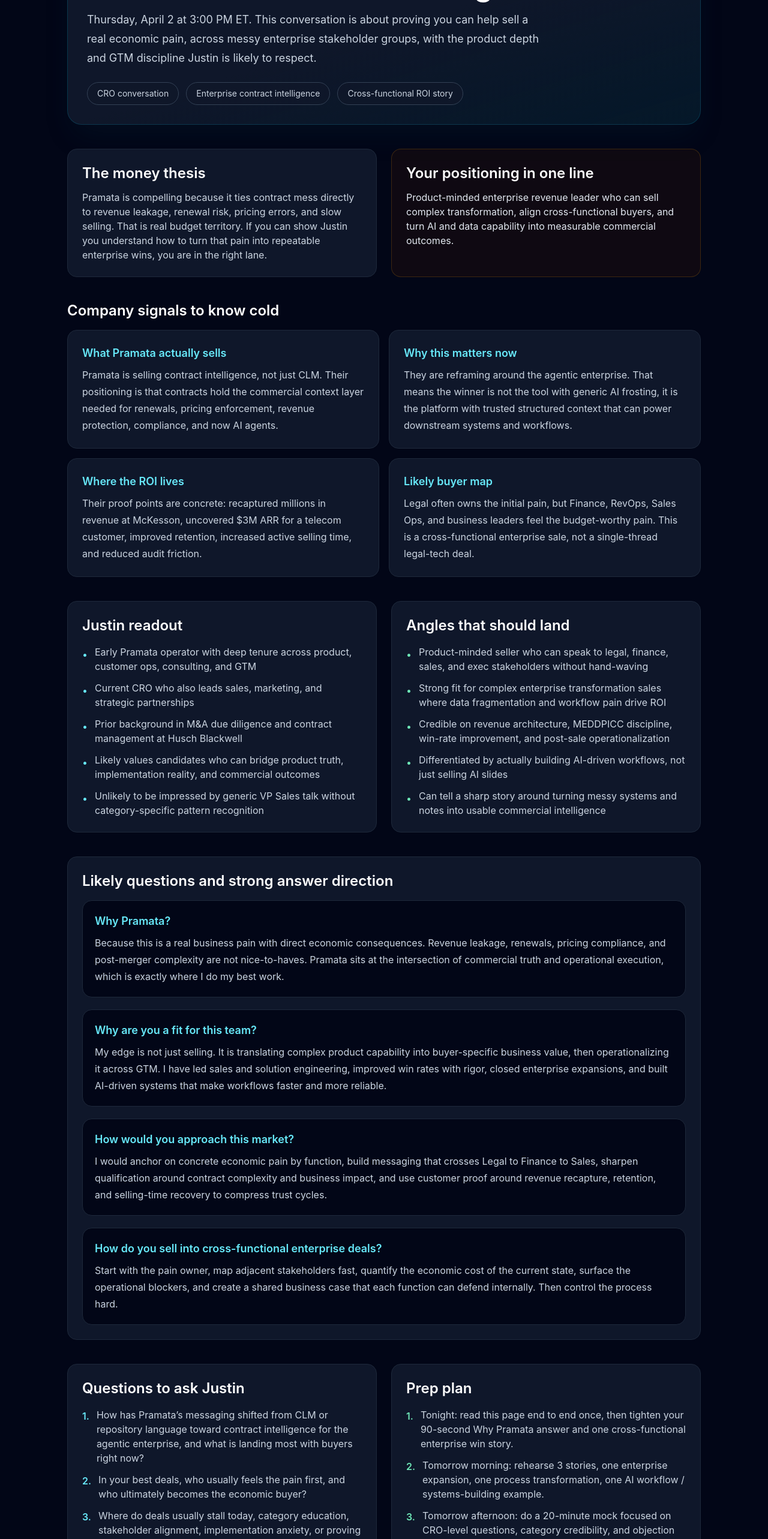
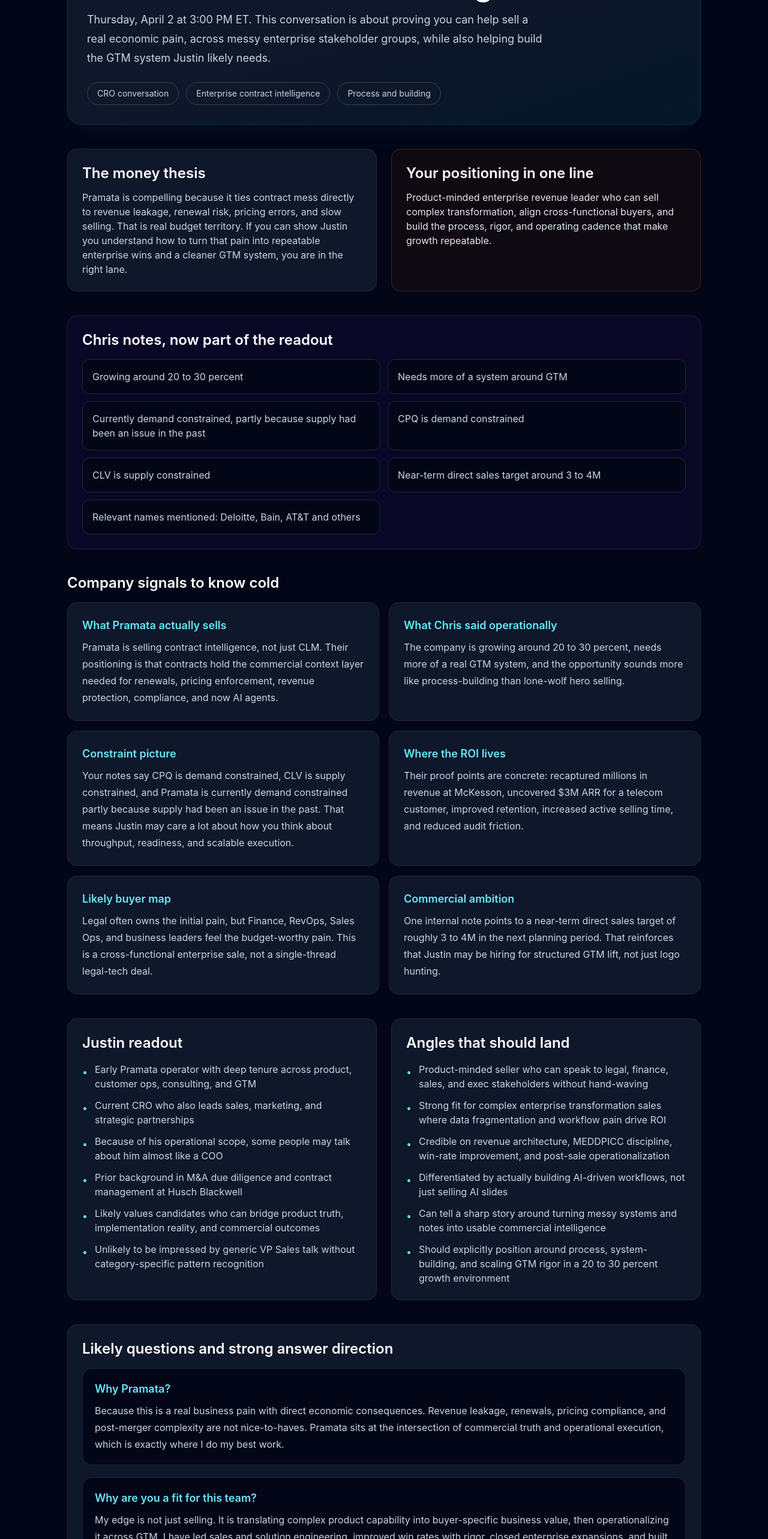
Before and after one commit to JE-MM-754/work-tools, a Next.js app: page /interview/pramata-justin-2026-04-02 in a window 1280 px wide. Shown: the part 160-2726 px from the top of the page at 60% size. Built offline with nearby package versions, Linux system fonts and the light colour scheme.

Commit message:
Refine Pramata prep with Chris call notes

```diff
--- a/src/app/interview/pramata-justin-2026-04-02/page.tsx
+++ b/src/app/interview/pramata-justin-2026-04-02/page.tsx
@@ -11,8 +11,12 @@
     body: 'Pramata is selling contract intelligence, not just CLM. Their positioning is that contracts hold the commercial context layer needed for renewals, pricing enforcement, revenue protection, compliance, and now AI agents.',
   },
   {
-    title: 'Why this matters now',
-    body: 'They are reframing around the agentic enterprise. That means the winner is not the tool with generic AI frosting, it is the platform with trusted structured context that can power downstream systems and workflows.',
+    title: 'What Chris said operationally',
+    body: 'The company is growing around 20 to 30 percent, needs more of a real GTM system, and the opportunity sounds more like process-building than lone-wolf hero selling.',
+  },
+  {
+    title: 'Constraint picture',
+    body: 'Your notes say CPQ is demand constrained, CLV is supply constrained, and Pramata is currently demand constrained partly because supply had been an issue in the past. That means Justin may care a lot about how you think about throughput, readiness, and scalable execution.',
   },
   {
     title: 'Where the ROI lives',
@@ -22,11 +26,16 @@
     title: 'Likely buyer map',
     body: 'Legal often owns the initial pain, but Finance, RevOps, Sales Ops, and business leaders feel the budget-worthy pain. This is a cross-functional enterprise sale, not a single-thread legal-tech deal.',
   },
+  {
+    title: 'Commercial ambition',
+    body: 'One internal note points to a near-term direct sales target of roughly 3 to 4M in the next planning period. That reinforces that Justin may be hiring for structured GTM lift, not just logo hunting.',
+  },
 ];
 
 const justinSignals = [
   'Early Pramata operator with deep tenure across product, customer ops, consulting, and GTM',
   'Current CRO who also leads sales, marketing, and strategic partnerships',
+  'Because of his operational scope, some people may talk about him almost like a COO',
   'Prior background in M&A due diligence and contract management at Husch Blackwell',
   'Likely values candidates who can bridge product truth, implementation reality, and commercial outcomes',
   'Unlikely to be impressed by generic VP Sales talk without category-specific pattern recognition',
@@ -38,6 +47,7 @@
   'Credible on revenue architecture, MEDDPICC discipline, win-rate improvement, and post-sale operationalization',
   'Differentiated by actually building AI-driven workflows, not just selling AI slides',
   'Can tell a sharp story around turning messy systems and notes into usable commercial intelligence',
+  'Should explicitly position around process, system-building, and scaling GTM rigor in a 20 to 30 percent growth environment',
 ];
 
 const likelyQuestions = [
@@ -57,20 +67,25 @@
     q: 'How do you sell into cross-functional enterprise deals?',
     a: 'Start with the pain owner, map adjacent stakeholders fast, quantify the economic cost of the current state, surface the operational blockers, and create a shared business case that each function can defend internally. Then control the process hard.',
   },
+  {
+    q: 'How would you help build more GTM system here?',
+    a: 'I would look at the full chain, messaging, qualification, stage discipline, handoffs, implementation readiness, and expansion motion. If the business has had supply-side friction and is now demand constrained, then the answer is not only more top of funnel. It is building a cleaner system that converts and scales without breaking downstream.',
+  },
 ];
 
 const questionsToAsk = [
   'How has Pramata’s messaging shifted from CLM or repository language toward contract intelligence for the agentic enterprise, and what is landing most with buyers right now?',
-  'In your best deals, who usually feels the pain first, and who ultimately becomes the economic buyer?',
-  'Where do deals usually stall today, category education, stakeholder alignment, implementation anxiety, or proving measurable ROI?',
-  'What separates your highest-performing reps or leaders at Pramata from the ones who struggle?',
+  'When you say the business needs more GTM systemization, where is the biggest gap today, pipeline creation, qualification, deal control, implementation handoff, or expansion?',
+  'How do you currently think about the balance between demand constraints and supply constraints across the business?',
+  'What does the 3 to 4M direct sales target actually require to become repeatable, more coverage, better process, tighter ICP, stronger partnerships, or something else?',
+  'How do Deloitte, Bain, AT&T, and similar logos factor into the go-to-market story today, proof points, partnerships, target accounts, or category credibility?',
   'If I joined and we looked back in 6 months, what specific outcomes would make you say this was a strong hire?',
 ];
 
 const prepPlan = [
   'Tonight: read this page end to end once, then tighten your 90-second Why Pramata answer and one cross-functional enterprise win story.',
   'Tomorrow morning: rehearse 3 stories, one enterprise expansion, one process transformation, one AI workflow / systems-building example.',
-  'Tomorrow afternoon: do a 20-minute mock focused on CRO-level questions, category credibility, and objection handling.',
+  'Tomorrow afternoon: do a 20-minute mock focused on CRO-level questions, category credibility, GTM system-building, and objection handling.',
   'Thursday morning: review the red flags, your questions for Justin, and the closing statement you want to leave him with.',
   'Right before the call: skim only the cheat sheet section, not the whole site. Show up sharp, not overloaded.',
 ];
@@ -80,7 +95,18 @@
   'Do not over-index on AI buzzwords without tying them to contract data, workflow, and measurable business outcomes.',
   'Do not make this sound like a legal-only category. The money case is broader than Legal.',
   'Do not ramble on your background. Keep the narrative tight and commercial.',
+  'Do not miss the process angle. Your notes suggest this role is about building systems, not just closing your own bag.',
   'Do not leave without asking how he defines success for the role and what the real bottlenecks are today.',
+];
+
+const internalNotes = [
+  'Growing around 20 to 30 percent',
+  'Needs more of a system around GTM',
+  'Currently demand constrained, partly because supply had been an issue in the past',
+  'CPQ is demand constrained',
+  'CLV is supply constrained',
+  'Near-term direct sales target around 3 to 4M',
+  'Relevant names mentioned: Deloitte, Bain, AT&T and others',
 ];
 
 export default function PramataJustinInterviewPrepPage() {
@@ -92,12 +118,12 @@
           <h1 className="text-4xl font-bold tracking-tight text-white md:text-5xl">Pramata x Justin Schweisberger</h1>
           <p className="mt-4 max-w-3xl text-lg leading-8 text-slate-300">
             Thursday, April 2 at 3:00 PM ET. This conversation is about proving you can help sell a real economic pain,
-            across messy enterprise stakeholder groups, with the product depth and GTM discipline Justin is likely to respect.
+            across messy enterprise stakeholder groups, while also helping build the GTM system Justin likely needs.
           </p>
           <div className="mt-6 flex flex-wrap gap-3 text-sm text-slate-300">
             <span className="rounded-full border border-slate-700 bg-slate-900/80 px-4 py-2">CRO conversation</span>
             <span className="rounded-full border border-slate-700 bg-slate-900/80 px-4 py-2">Enterprise contract intelligence</span>
-            <span className="rounded-full border border-slate-700 bg-slate-900/80 px-4 py-2">Cross-functional ROI story</span>
+            <span className="rounded-full border border-slate-700 bg-slate-900/80 px-4 py-2">Process and building</span>
           </div>
         </div>
 
@@ -107,15 +133,24 @@
             <p className="mt-3 text-slate-300">
               Pramata is compelling because it ties contract mess directly to revenue leakage, renewal risk, pricing errors,
               and slow selling. That is real budget territory. If you can show Justin you understand how to turn that pain
-              into repeatable enterprise wins, you are in the right lane.
+              into repeatable enterprise wins and a cleaner GTM system, you are in the right lane.
             </p>
           </div>
           <div className="rounded-2xl border border-amber-500/20 bg-amber-950/20 p-6">
             <h2 className="text-2xl font-semibold text-white">Your positioning in one line</h2>
             <p className="mt-3 text-slate-200">
               Product-minded enterprise revenue leader who can sell complex transformation, align cross-functional buyers,
-              and turn AI and data capability into measurable commercial outcomes.
+              and build the process, rigor, and operating cadence that make growth repeatable.
             </p>
+          </div>
+        </section>
+
+        <section className="mt-10 rounded-2xl border border-violet-500/20 bg-violet-950/20 p-6">
+          <h2 className="text-2xl font-semibold text-white">Chris notes, now part of the readout</h2>
+          <div className="mt-4 grid gap-3 md:grid-cols-2">
+            {internalNotes.map((item) => (
+              <div key={item} className="rounded-xl border border-slate-800 bg-slate-950 p-4 text-slate-300">{item}</div>
+            ))}
           </div>
         </section>
 
@@ -195,21 +230,26 @@
             <p className="mt-4 leading-7 text-slate-300">
               What stands out to me about Pramata is that this is not abstract AI theater. You are solving a painful,
               economically important enterprise problem where product depth, stakeholder alignment, and GTM rigor all matter.
-              That intersection is where I have done my best work, and it is why this conversation is interesting to me.
+              From what I have heard, there is also a real opportunity to build more system and process into growth. That
+              combination is exactly where I do my best work.
             </p>
           </div>
         </section>
 
         <section className="mt-10 rounded-2xl border border-slate-800 bg-slate-900 p-6">
           <h2 className="text-2xl font-semibold text-white">Cheat sheet</h2>
-          <div className="mt-4 grid gap-4 md:grid-cols-3">
+          <div className="mt-4 grid gap-4 md:grid-cols-4">
             <div className="rounded-xl border border-slate-800 bg-slate-950 p-4">
               <p className="text-sm uppercase tracking-widest text-slate-500">Lead with</p>
-              <p className="mt-2 text-slate-300">Cross-functional enterprise ROI, not generic quota talk.</p>
+              <p className="mt-2 text-slate-300">Cross-functional enterprise ROI and GTM system-building, not generic quota talk.</p>
             </div>
             <div className="rounded-xl border border-slate-800 bg-slate-950 p-4">
               <p className="text-sm uppercase tracking-widest text-slate-500">Prove</p>
               <p className="mt-2 text-slate-300">You can connect product truth to GTM execution and customer outcomes.</p>
+            </div>
+            <div className="rounded-xl border border-slate-800 bg-slate-950 p-4">
+              <p className="text-sm uppercase tracking-widest text-slate-500">Anchor on</p>
+              <p className="mt-2 text-slate-300">Process, building, throughput, and repeatability in a constrained growth system.</p>
             </div>
             <div className="rounded-xl border border-slate-800 bg-slate-950 p-4">
               <p className="text-sm uppercase tracking-widest text-slate-500">Finish with</p>
```
